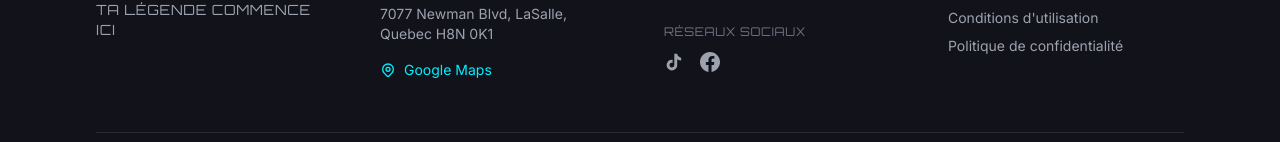
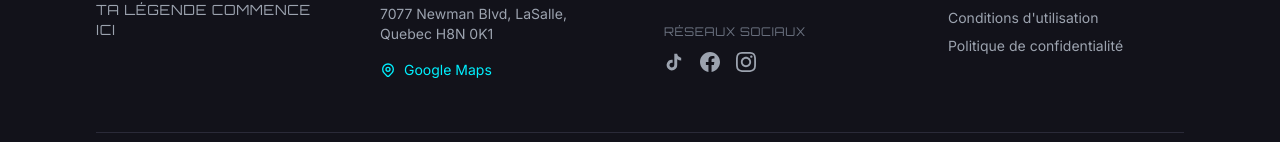
Before and after one commit to Light514/jeuxp, a Next.js app: page / in a window 1280 px wide. Shown: the part 921-1063 px from the top of the page. Built offline with nearby package versions, Linux system fonts and the light colour scheme.

Commit message:
Add Instagram social link

```diff
--- a/src/components/layout/Footer.tsx
+++ b/src/components/layout/Footer.tsx
@@ -95,6 +95,17 @@
                     <path d="M24 12.073c0-6.627-5.373-12-12-12s-12 5.373-12 12c0 5.99 4.388 10.954 10.125 11.854v-8.385H7.078v-3.47h3.047V9.43c0-3.007 1.792-4.669 4.533-4.669 1.312 0 2.686.235 2.686.235v2.953H15.83c-1.491 0-1.956.925-1.956 1.874v2.25h3.328l-.532 3.47h-2.796v8.385C19.612 23.027 24 18.062 24 12.073z"/>
                   </svg>
                 </a>
+                <a
+                  href={dictionary.social.instagram}
+                  target="_blank"
+                  rel="noopener noreferrer"
+                  className="text-gray-400 hover:text-pink-500 transition-colors"
+                  aria-label="Instagram"
+                >
+                  <svg className="w-5 h-5" fill="currentColor" viewBox="0 0 24 24">
+                    <path d="M12 2.163c3.204 0 3.584.012 4.85.07 3.252.148 4.771 1.691 4.919 4.919.058 1.265.069 1.645.069 4.849 0 3.205-.012 3.584-.069 4.849-.149 3.225-1.664 4.771-4.919 4.919-1.266.058-1.644.07-4.85.07-3.204 0-3.584-.012-4.849-.07-3.26-.149-4.771-1.699-4.919-4.92-.058-1.265-.07-1.644-.07-4.849 0-3.204.013-3.583.07-4.849.149-3.227 1.664-4.771 4.919-4.919 1.266-.057 1.645-.069 4.849-.069zm0-2.163c-3.259 0-3.667.014-4.947.072-4.358.2-6.78 2.618-6.98 6.98-.059 1.281-.073 1.689-.073 4.948 0 3.259.014 3.668.072 4.948.2 4.358 2.618 6.78 6.98 6.98 1.281.058 1.689.072 4.948.072 3.259 0 3.668-.014 4.948-.072 4.354-.2 6.782-2.618 6.979-6.98.059-1.28.073-1.689.073-4.948 0-3.259-.014-3.667-.072-4.947-.196-4.354-2.617-6.78-6.979-6.98-1.281-.059-1.69-.073-4.949-.073zm0 5.838c-3.403 0-6.162 2.759-6.162 6.162s2.759 6.163 6.162 6.163 6.162-2.759 6.162-6.163c0-3.403-2.759-6.162-6.162-6.162zm0 10.162c-2.209 0-4-1.79-4-4 0-2.209 1.791-4 4-4s4 1.791 4 4c0 2.21-1.791 4-4 4zm6.406-11.845c-.796 0-1.441.645-1.441 1.44s.645 1.44 1.441 1.44c.795 0 1.439-.645 1.439-1.44s-.644-1.44-1.439-1.44z"/>
+                  </svg>
+                </a>
               </div>
             </div>
           </div>
--- a/src/content/en/dictionary.json
+++ b/src/content/en/dictionary.json
@@ -375,7 +375,8 @@
     "social": {
       "title": "Social Media",
       "tiktok": "https://www.tiktok.com/@jeuxp_game",
-      "facebook": "https://www.facebook.com/profile.php?id=61584206935267"
+      "facebook": "https://www.facebook.com/profile.php?id=61584206935267",
+      "instagram": "https://www.instagram.com/jeuxp_games/"
     },
     "newsletter": {
       "title": "Subscribe to our newsletter",
--- a/src/content/fr/dictionary.json
+++ b/src/content/fr/dictionary.json
@@ -375,7 +375,8 @@
     "social": {
       "title": "Réseaux Sociaux",
       "tiktok": "https://www.tiktok.com/@jeuxp_game",
-      "facebook": "https://www.facebook.com/profile.php?id=61584206935267"
+      "facebook": "https://www.facebook.com/profile.php?id=61584206935267",
+      "instagram": "https://www.instagram.com/jeuxp_games/"
     },
     "newsletter": {
       "title": "S'abonner à l'infolettre",
--- a/src/lib/i18n/dictionaries.ts
+++ b/src/lib/i18n/dictionaries.ts
@@ -142,6 +142,7 @@
       title: string;
       tiktok: string;
       facebook: string;
+      instagram: string;
     };
     newsletter: {
       title: string;
```
